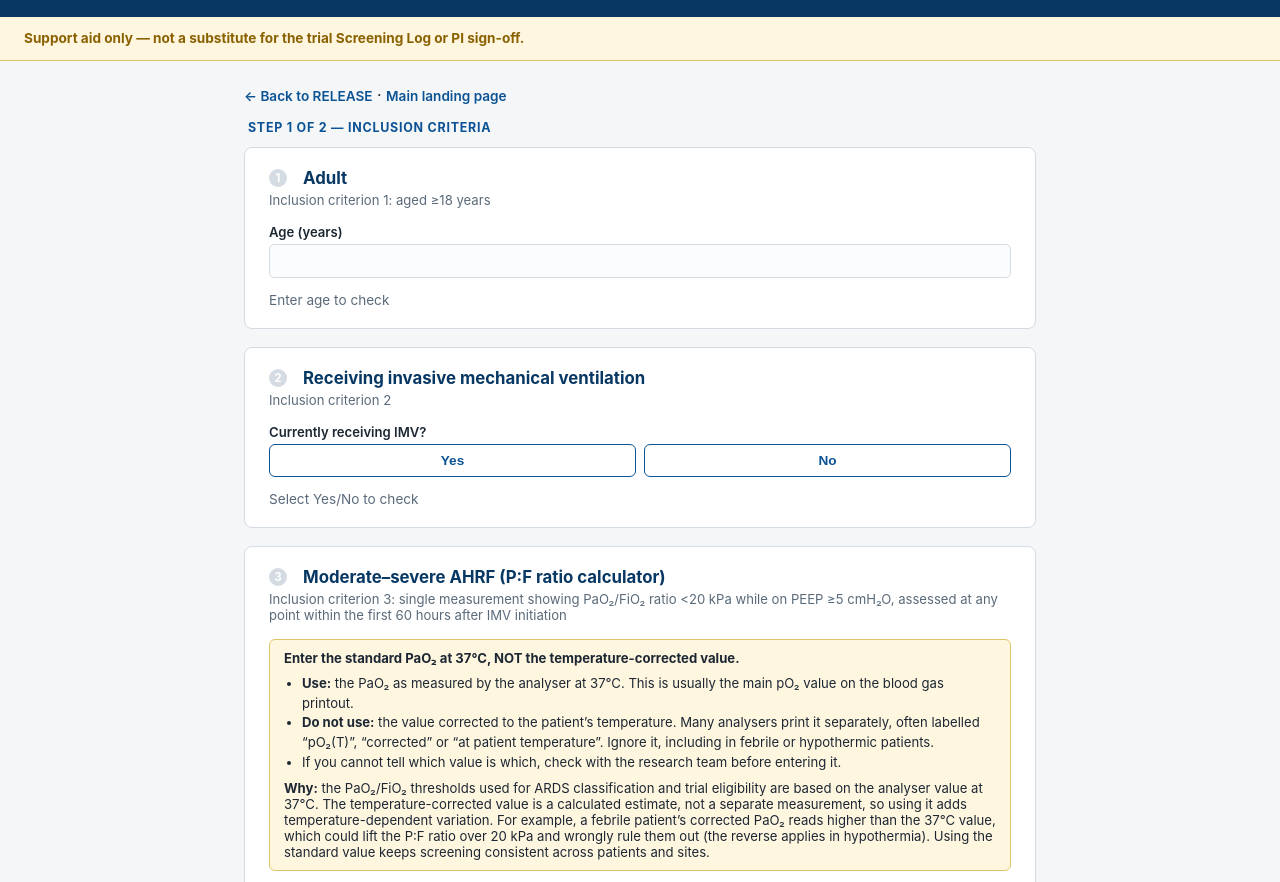
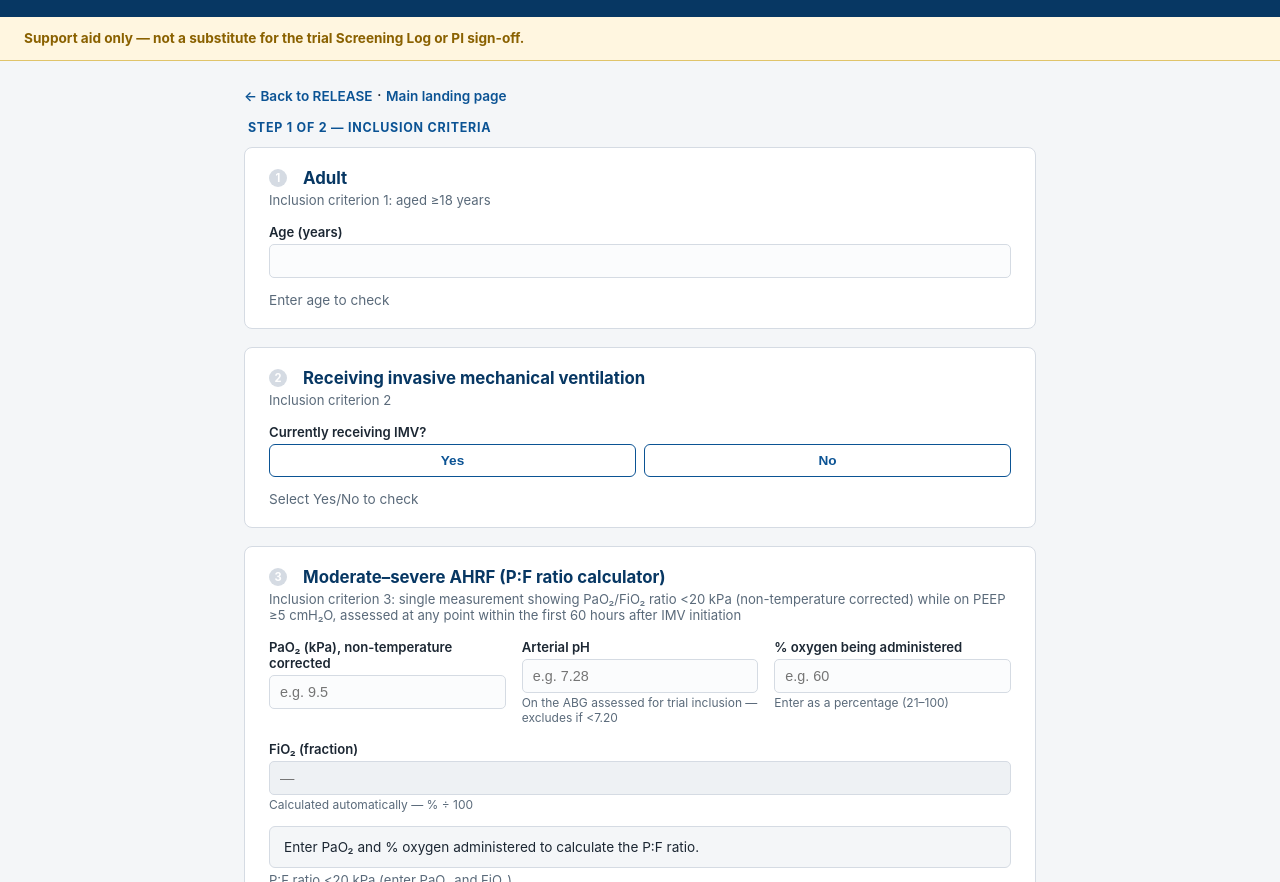
Before and after one commit to swb-icu/research, a plain HTML site: page index.html in a window 1280 px wide. Shown: the part 70-952 px from the top of the page. Drawn offline with Linux system fonts and the light colour scheme.

Commit message:
Add files via upload
Add non-temperature corrected to RELEASE PaO2

```diff
--- a/index.html
+++ b/index.html
@@ -157,23 +157,12 @@
   <!-- INCLUSION 3: P:F RATIO -->
   <div class="card" id="card-ind3">
     <h2><span class="criterion-status" id="ind3-dot">3</span> Moderate&ndash;severe AHRF (P:F ratio calculator)</h2>
-    <p class="sub">Inclusion criterion 3: single measurement showing PaO&#8322;/FiO&#8322; ratio &lt;20 kPa while on PEEP &ge;5 cmH&#8322;O, assessed at any point within the first 60 hours after IMV initiation</p>
-
-    <div class="note-box" style="background:var(--amber-bg); border-color:#e0c46a; color:var(--text);">
-      <strong>Enter the standard PaO&#8322; at 37&deg;C, NOT the temperature-corrected value.</strong>
-      <ul style="margin:8px 0 8px 18px; padding:0; line-height:1.5;">
-        <li><strong>Use:</strong> the PaO&#8322; as measured by the analyser at 37&deg;C. This is usually the main pO&#8322; value on the blood gas printout.</li>
-        <li><strong>Do not use:</strong> the value corrected to the patient&rsquo;s temperature. Many analysers print it separately, often labelled &ldquo;pO&#8322;(T)&rdquo;, &ldquo;corrected&rdquo; or &ldquo;at patient temperature&rdquo;. Ignore it, including in febrile or hypothermic patients.</li>
-        <li>If you cannot tell which value is which, check with the research team before entering it.</li>
-      </ul>
-      <strong>Why:</strong> the PaO&#8322;/FiO&#8322; thresholds used for ARDS classification and trial eligibility are based on the analyser value at 37&deg;C. The temperature-corrected value is a calculated estimate, not a separate measurement, so using it adds temperature-dependent variation. For example, a febrile patient&rsquo;s corrected PaO&#8322; reads higher than the 37&deg;C value, which could lift the P:F ratio over 20 kPa and wrongly rule them out (the reverse applies in hypothermia). Using the standard value keeps screening consistent across patients and sites.
-    </div>
+    <p class="sub">Inclusion criterion 3: single measurement showing PaO&#8322;/FiO&#8322; ratio &lt;20 kPa (non-temperature corrected) while on PEEP &ge;5 cmH&#8322;O, assessed at any point within the first 60 hours after IMV initiation</p>
 
     <div class="row">
       <div class="field">
-        <label for="pao2">PaO&#8322; (kPa)</label>
+        <label for="pao2">PaO&#8322; (kPa), non-temperature corrected</label>
         <input type="number" id="pao2" step="0.1" placeholder="e.g. 9.5" oninput="runScreening()" onchange="runScreening()" onkeyup="runScreening()">
-        <span class="hint"><strong>Standard analyser value at 37&deg;C.</strong> Not pO&#8322;(T) / temperature-corrected.</span>
       </div>
       <div class="field">
         <label for="ph">Arterial pH</label>
```
